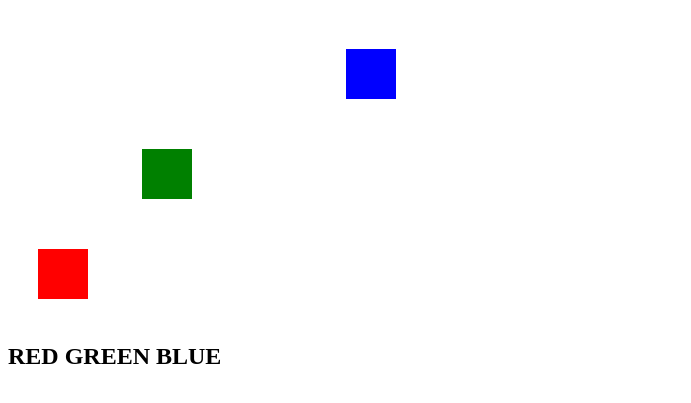
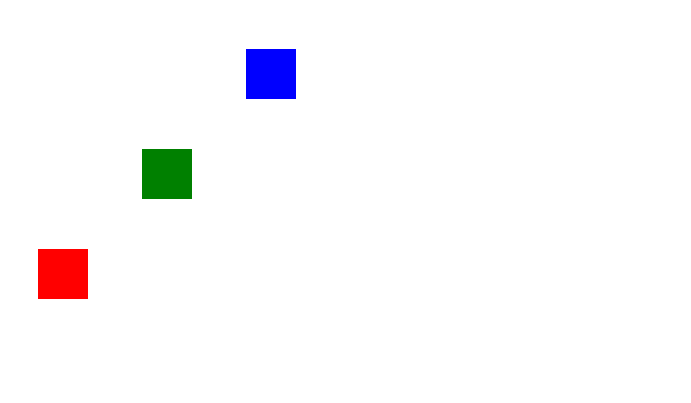
Before and after one commit to toro1031/toro1031.github.io, a plain HTML site: page rv/Ejercicio-1.html in a window 1280 px wide. Shown: the part 61-464 px from the top of the page, without its empty margins (0-691 px from the left). Drawn offline with Linux system fonts and the light colour scheme.

Commit message:
Update Ejercicio-1.html

```diff
--- a/rv/Ejercicio-1.html
+++ b/rv/Ejercicio-1.html
@@ -9,13 +9,12 @@
     <canvas id= "miCanvas1" width="100" height="100">
     &iexcl;No funciona!
     </canvas>
-    <canvas id= "miCanvas2" width="200" height="200">
+    <canvas id= "miCanvas2" width="100" height="200">
     &iexcl;No funciona!
     </canvas>
-    <canvas id= "miCanvas3" width="300" height="300">
+    <canvas id= "miCanvas3" width="100" height="300">
     &iexcl;No funciona!
     </canvas>
     <script src="Ejercicio-1.js"></script>
-    <h2>RED            GREEN              BLUE</h2>
   </body>
 </html>
```
